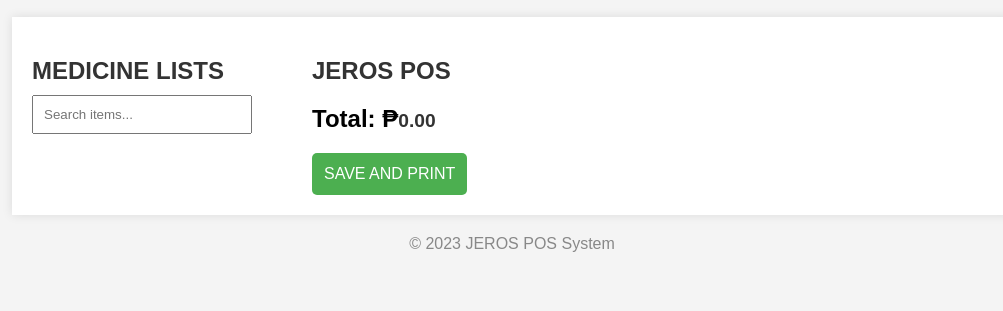
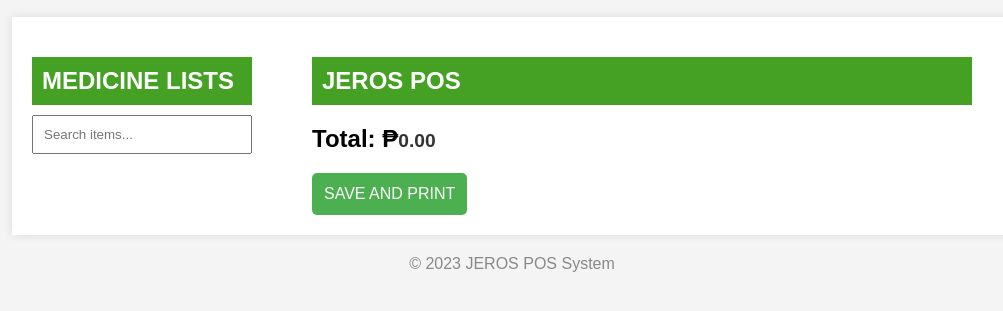
Before and after one commit to IzarJ28/Pharmacy, a PHP site: page /staff/staff_home.php in a window 1280 px wide. Shown: the part 57-368 px from the top of the page, without its empty margins (128-1131 px from the left). Run offline with PHP 8.4, Linux system fonts and the light colour scheme; data that the repository does not hold is empty.

Commit message:
update color

```diff
--- a/staff/staff_home.php
+++ b/staff/staff_home.php
@@ -147,7 +147,7 @@ include('header.php');
     </div>
     <section>
         <div id="product-list">
-            <h2>MEDICINE LISTS</h2>
+            <h2 style="background-color: #45a123;padding:10px;color:#fff;">MEDICINE LISTS</h2>
             <input type="text" id="search" placeholder="Search items...">
             <ul id="products">
                 <?php
@@ -163,7 +163,7 @@ include('header.php');
         </div>
 
         <div id="cart">
-            <h2>JEROS POS</h2>
+            <h2 style="background-color: #45a123;padding:10px;color:#fff;width:160%;">JEROS POS</h2>
             <h1>Total: ₱<span id="total">0.00</span></h1>
             <ul id="cart-items"></ul>
             <button onclick="checkout()">SAVE AND PRINT</button>
```
